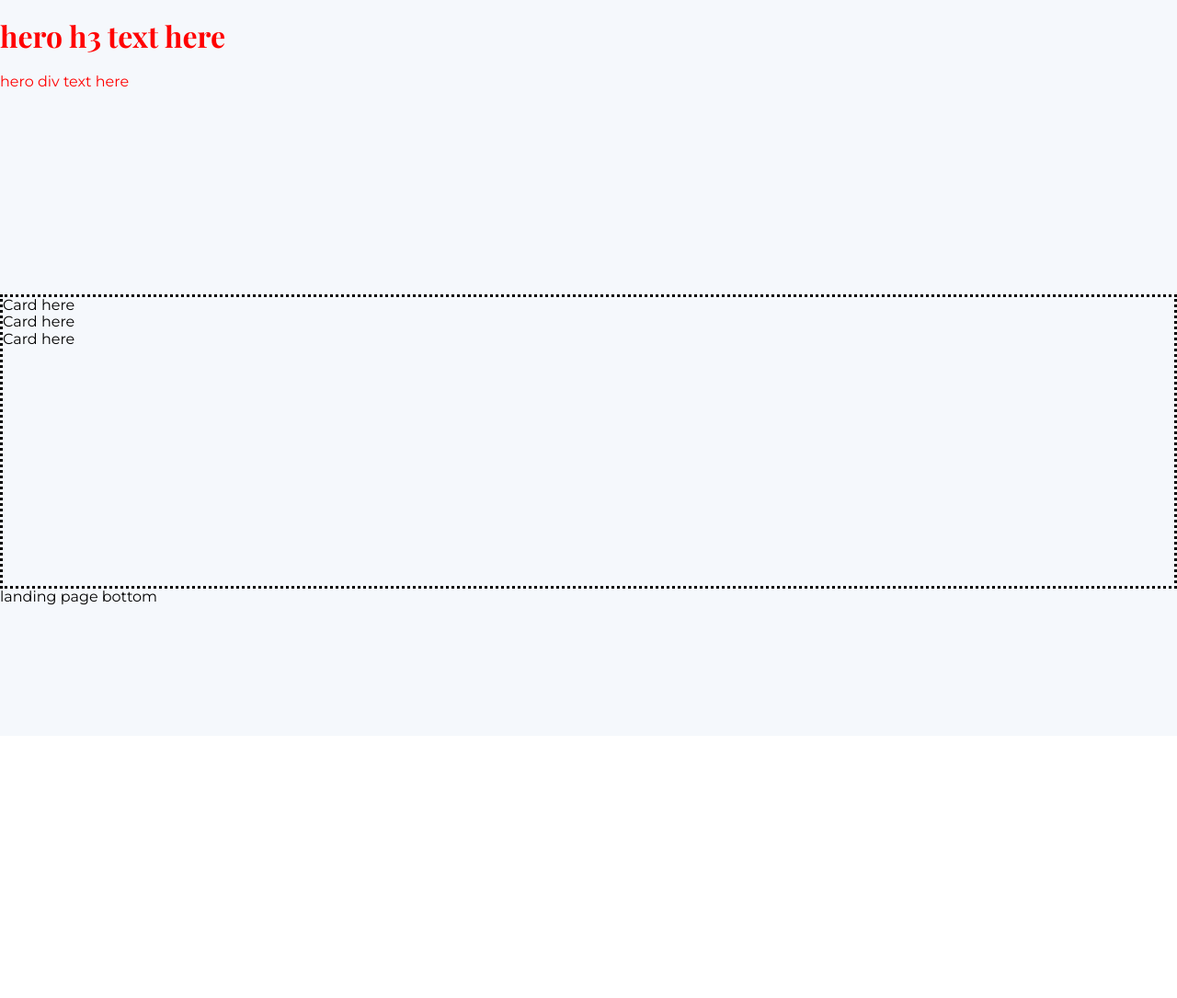
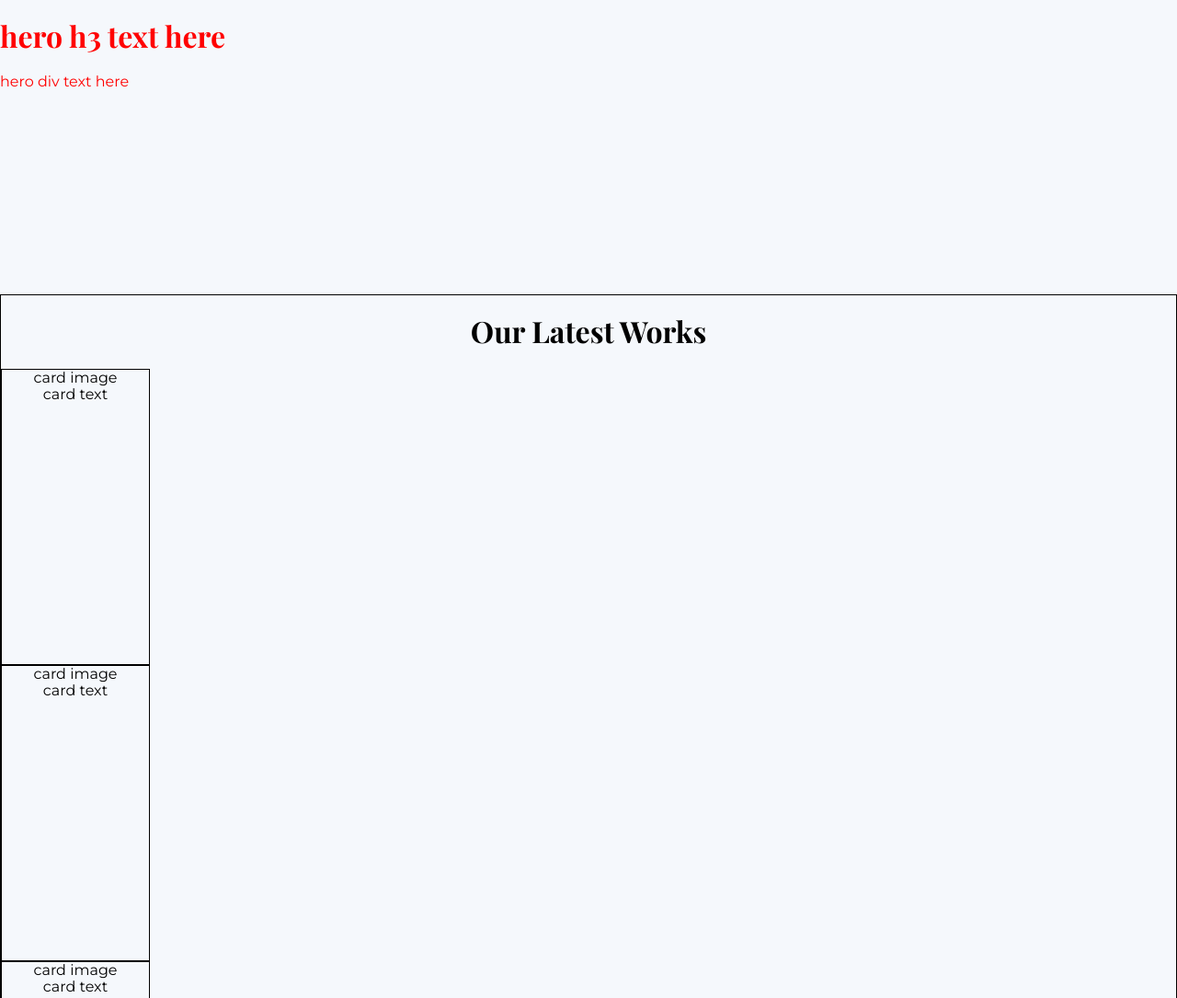
Before and after one commit to Andersgee/andyfx, a Gatsby site: page / in a window 1280 px wide. Shown: the top 1085 px of the page at 92% size. Before the commit the page ends 800 px from the top, so only its background shows below. Built offline with nearby package versions, Linux system fonts and the light colour scheme; Gatsby itself is replaced by a stand-in of ours.

Commit message:
clsx and a border style for debugging

```diff
--- a/package.json
+++ b/package.json
@@ -15,6 +15,7 @@
     "clean": "gatsby clean"
   },
   "dependencies": {
+    "clsx": "^1.1.1",
     "gatsby": "^3.1.2",
     "gatsby-plugin-alias-imports": "^1.0.5",
     "gatsby-plugin-google-gtag": "^3.1.0",
--- a/src/components/Card/Card.jsx
+++ b/src/components/Card/Card.jsx
@@ -1,6 +1,13 @@
 import * as React from "react";
 import * as styles from "./card.module.scss";
+import { border } from "@styles/border.module.scss";
+import clsx from "clsx";
 
 export default function Card() {
-  return <div className={styles.card}>Card here</div>;
+  return (
+    <div className={clsx(styles.card, border)}>
+      <div>card image</div>
+      <div>card text</div>
+    </div>
+  );
 }
--- a/src/components/Card/card.module.scss
+++ b/src/components/Card/card.module.scss
@@ -0,0 +1,5 @@
+.card {
+  color: #000;
+  height: 20rem;
+  width: 10rem;
+}
--- a/src/components/Cards/Cards.jsx
+++ b/src/components/Cards/Cards.jsx
@@ -1,10 +1,13 @@
 import * as React from "react";
 import * as styles from "./cards.module.scss";
 import Card from "@components/Card";
+import { border } from "@styles/border.module.scss";
+import clsx from "clsx";
 
 export default function Cards() {
   return (
-    <div className={styles.cards}>
+    <div className={clsx(styles.cards, border)}>
+      <h1>Our Latest Works</h1>
       <Card />
       <Card />
       <Card />
--- a/src/components/Cards/cards.module.scss
+++ b/src/components/Cards/cards.module.scss
@@ -1,3 +1,3 @@
 .cards {
-  border: dotted #000;
+  text-align: center;
 }
--- /dev/null
+++ b/src/styles/border.module.scss
@@ -0,0 +1,3 @@
+.border {
+  border: solid #000 1px;
+}
```
Also changed, not shown: 1 other file.
